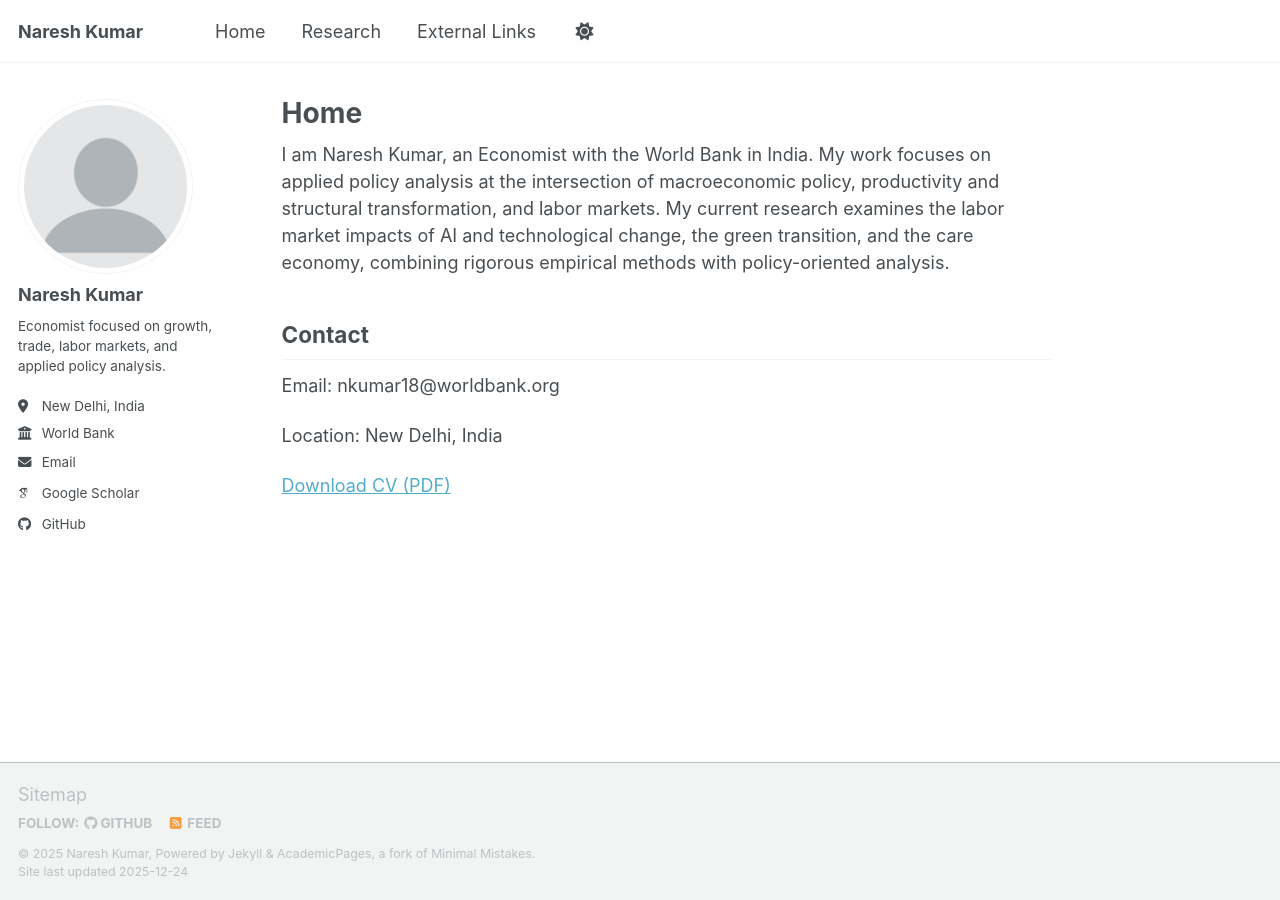
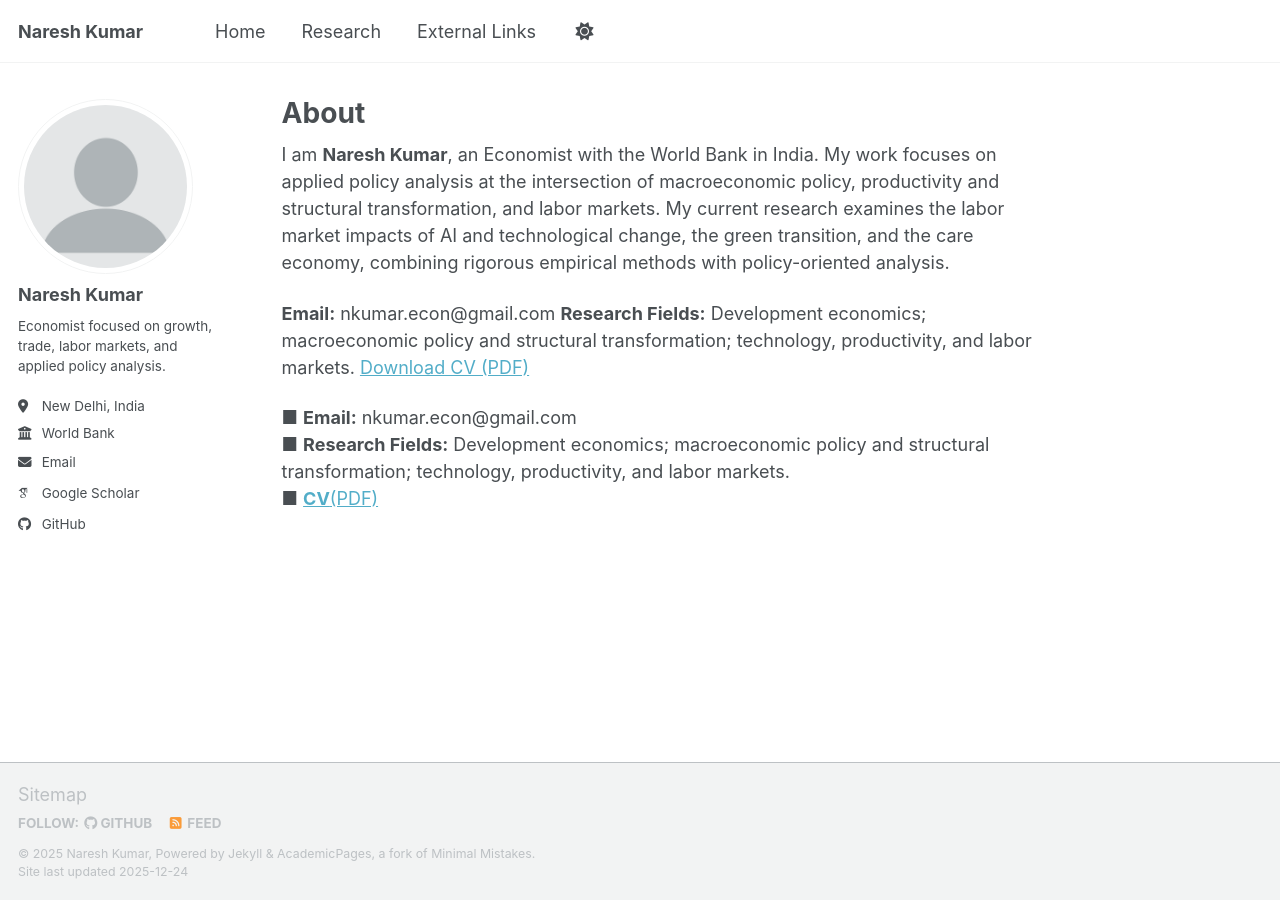
Before and after one commit to nkumar05/nkumar.github.io, a Jekyll site: the page built from _pages/about.md, in a window 1280 px wide. Built offline with Jekyll 4.4.1, drawn with Linux system fonts in a browser that asks for light colours; some web fonts are replaced; a script bundle is joined from its source files by our own code; library files that are not in the unit come from our copies.

Commit message:
Update about.md

```diff
--- a/_pages/about.md
+++ b/_pages/about.md
@@ -1,12 +1,12 @@
 ---
 permalink: /
-title: "Home"
+title: "About"
 author_profile: true
 redirect_from:
   - /about/
   - /about.html
 ---
-I am Naresh Kumar, an Economist with the World Bank in India. My work focuses on applied policy analysis at the intersection of macroeconomic policy, productivity and structural transformation, and labor markets. My current research examines the labor market impacts of AI and technological change, the green transition, and the care economy, combining rigorous empirical methods with policy-oriented analysis.
+I am **Naresh Kumar**, an Economist with the World Bank in India. My work focuses on applied policy analysis at the intersection of macroeconomic policy, productivity and structural transformation, and labor markets. My current research examines the labor market impacts of AI and technological change, the green transition, and the care economy, combining rigorous empirical methods with policy-oriented analysis.
 
 <!--
 ## Research Interests
@@ -16,9 +16,14 @@ I am Naresh Kumar, an Economist with the World Bank in India. My work focuses on
 - Care economy
 -->
 
-## Contact
-Email: nkumar18@worldbank.org
+**Email:** nkumar.econ@gmail.com
+**Research Fields:** Development economics; macroeconomic policy and structural transformation; technology, productivity, and labor markets.
+[Download CV (PDF)](/files/CV.pdf)
 
+■ **Email:** nkumar.econ@gmail.com
+■ **Research Fields:** Development economics; macroeconomic policy and structural transformation; technology, productivity, and labor markets.
+■ [**CV**(PDF)](/files/CV.pdf)
+
+<!--
 Location: New Delhi, India
-
-[Download CV (PDF)](/files/CV.pdf)
+-->
```
